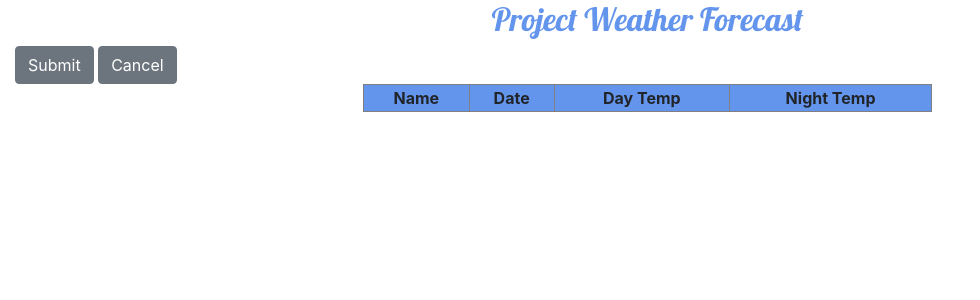
After one commit to ValikVasilkovskiy/Weather, a Django app: template forecast/templates/forecast/base.html in a window 1280 px wide. The commit adds this page. Shown: the top 300 px of the page, without its empty margins (0-980 px from the left). Run offline with Django 3.2, Linux system fonts and the light colour scheme; the template is opened without the code that fills it, so the values that code supplies are empty; some libraries are stand-ins or nearby versions.

Commit message:
add templates: base and day_detail

```diff
--- /dev/null
+++ b/forecast/static/css/forecast.css
@@ -0,0 +1,12 @@
+h2 {
+    color: cornflowerblue;
+    font-family: 'Lobster';
+}
+
+body {
+    padding-left: 15px;
+}
+
+.table-weather-forecast-header {
+    background-color: cornflowerblue;
+}
--- /dev/null
+++ b/forecast/templates/forecast/base.html
@@ -0,0 +1,46 @@
+<!doctype html>
+{% load static %}
+<html lang="en">
+  <head>
+    <!-- Required meta tags -->
+    <meta charset="utf-8">
+    <meta name="viewport" content="width=device-width, initial-scale=1, shrink-to-fit=no">
+
+    <!-- Bootstrap CSS -->
+    <link rel="stylesheet" href="https://stackpath.bootstrapcdn.com/bootstrap/4.1.3/css/bootstrap.min.css" integrity="sha384-MCw98/SFnGE8fJT3GXwEOngsV7Zt27NXFoaoApmYm81iuXoPkFOJwJ8ERdknLPMO" crossorigin="anonymous">
+    <link href="https://fonts.googleapis.com/css?family=Lobster&subset=latin,cyrillic" rel="stylesheet" type="text/css">
+    <link rel="stylesheet" href="{% static 'css/forecast.css' %}">
+
+
+      <title>Day weather forecast</title>
+  </head>
+  <body>
+    <h2 align="center">Project Weather Forecast</h2>
+
+    <button type="button" class="btn btn-secondary">Submit</button>
+    <button type="button" class="btn btn-secondary">Cancel</button>
+
+    <table border="1" width="45%" align="center">
+        <thead class="table-weather-forecast-header">
+            <tr align="center" valign="top">
+                <th>Name</th>
+                <th>Date</th>
+                <th>Day Temp</th>
+                <th>Night Temp</th>
+            </tr>
+        </thead>
+
+        <tbody>
+            {% block content %}
+            {% endblock %}
+
+        </tbody>
+    </table>
+
+    <!-- Optional JavaScript -->
+    <!-- jQuery first, then Popper.js, then Bootstrap JS -->
+    <script src="https://code.jquery.com/jquery-3.3.1.slim.min.js" integrity="sha384-q8i/X+965DzO0rT7abK41JStQIAqVgRVzpbzo5smXKp4YfRvH+8abtTE1Pi6jizo" crossorigin="anonymous"></script>
+    <script src="https://cdnjs.cloudflare.com/ajax/libs/popper.js/1.14.3/umd/popper.min.js" integrity="sha384-ZMP7rVo3mIykV+2+9J3UJ46jBk0WLaUAdn689aCwoqbBJiSnjAK/l8WvCWPIPm49" crossorigin="anonymous"></script>
+    <script src="https://stackpath.bootstrapcdn.com/bootstrap/4.1.3/js/bootstrap.min.js" integrity="sha384-ChfqqxuZUCnJSK3+MXmPNIyE6ZbWh2IMqE241rYiqJxyMiZ6OW/JmZQ5stwEULTy" crossorigin="anonymous"></script>
+  </body>
+</html>
--- a/forecast/urls.py
+++ b/forecast/urls.py
@@ -2,5 +2,6 @@ from django.conf.urls import url
 from . import views
 
 urlpatterns = [
-    url(r'^$', views.weather_list, name='weather_list')
+    url(r'^$', views.weather_list, name='weather_list'),
+    url(r'^day/(?P<pk>\d+)/$', views.day_detail, name='day_detail'),
 ]
```
Also changed, not shown: forecast/templates/forecast/day_detail.html (added, +10 -0 lines), forecast/templates/forecast/weather_list.html (+4 -41 lines), forecast/views.py (+10 -2 lines).
